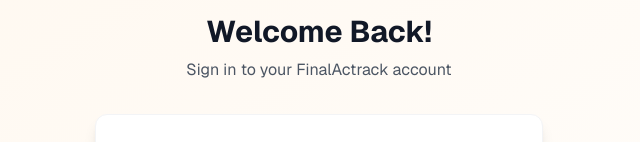
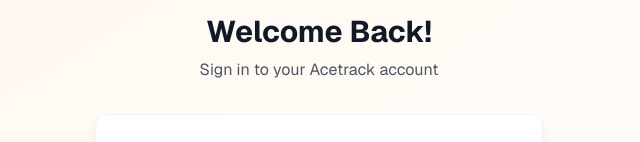
Before and after one commit to JustRob12/finalactrack, a Next.js app in the folder client/: page /login in a window 1280 px wide. Shown: the part 175-317 px from the top of the page, without its empty margins (321-961 px from the left). Built offline with nearby package versions, Linux system fonts and the light colour scheme.

Commit message:
Update application title from 'FinalActrack' to 'Acetrack' in layout and login page for consistent branding.

```diff
--- a/client/src/app/layout.tsx
+++ b/client/src/app/layout.tsx
@@ -14,7 +14,7 @@
 });
 
 export const metadata: Metadata = {
-  title: "FinalActrack - Student Attendance System",
+  title: "Acetrack - Student Attendance System",
   description: "Professional student attendance tracking system",
 };
 
--- a/client/src/app/login/page.tsx
+++ b/client/src/app/login/page.tsx
@@ -39,7 +39,7 @@
             <GraduationCap className="w-8 h-8 text-white" />
           </div>
           <h1 className="text-3xl font-bold text-gray-900 mb-2">Welcome Back!</h1>
-          <p className="text-gray-600">Sign in to your FinalActrack account</p>
+          <p className="text-gray-600">Sign in to your Acetrack account</p>
         </div>
 
         {/* Login Form */}
```
